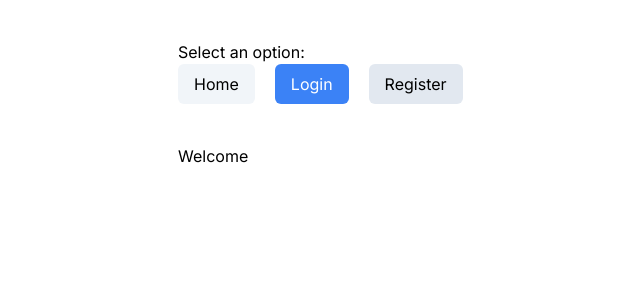
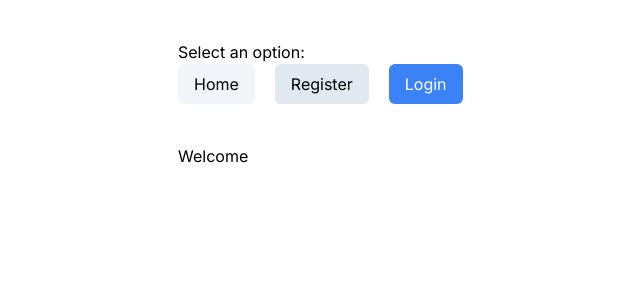
Before and after one commit to forjoa/login-register, a Next.js app: page / in a window 1280 px wide. Shown: the top 300 px of the page, without its empty margins (142-782 px from the left). Built offline with nearby package versions, Linux system fonts and the light colour scheme.

Commit message:
change links position

```diff
--- a/src/app/layout.tsx
+++ b/src/app/layout.tsx
@@ -29,16 +29,16 @@ export default function RootLayout({
               Home
             </Link>
             <Link
+              href='/register'
+              className='bg-slate-200 text-black py-2 px-4 rounded-md'
+            >
+              Register
+            </Link>
+            <Link
               href='/login'
               className='bg-blue-500 text-white py-2 px-4 rounded-md'
             >
               Login
-            </Link>
-            <Link
-              href='/register'
-              className='bg-slate-200 text-black py-2 px-4 rounded-md'
-            >
-              Register
             </Link>
           </div>
         </header>
```
